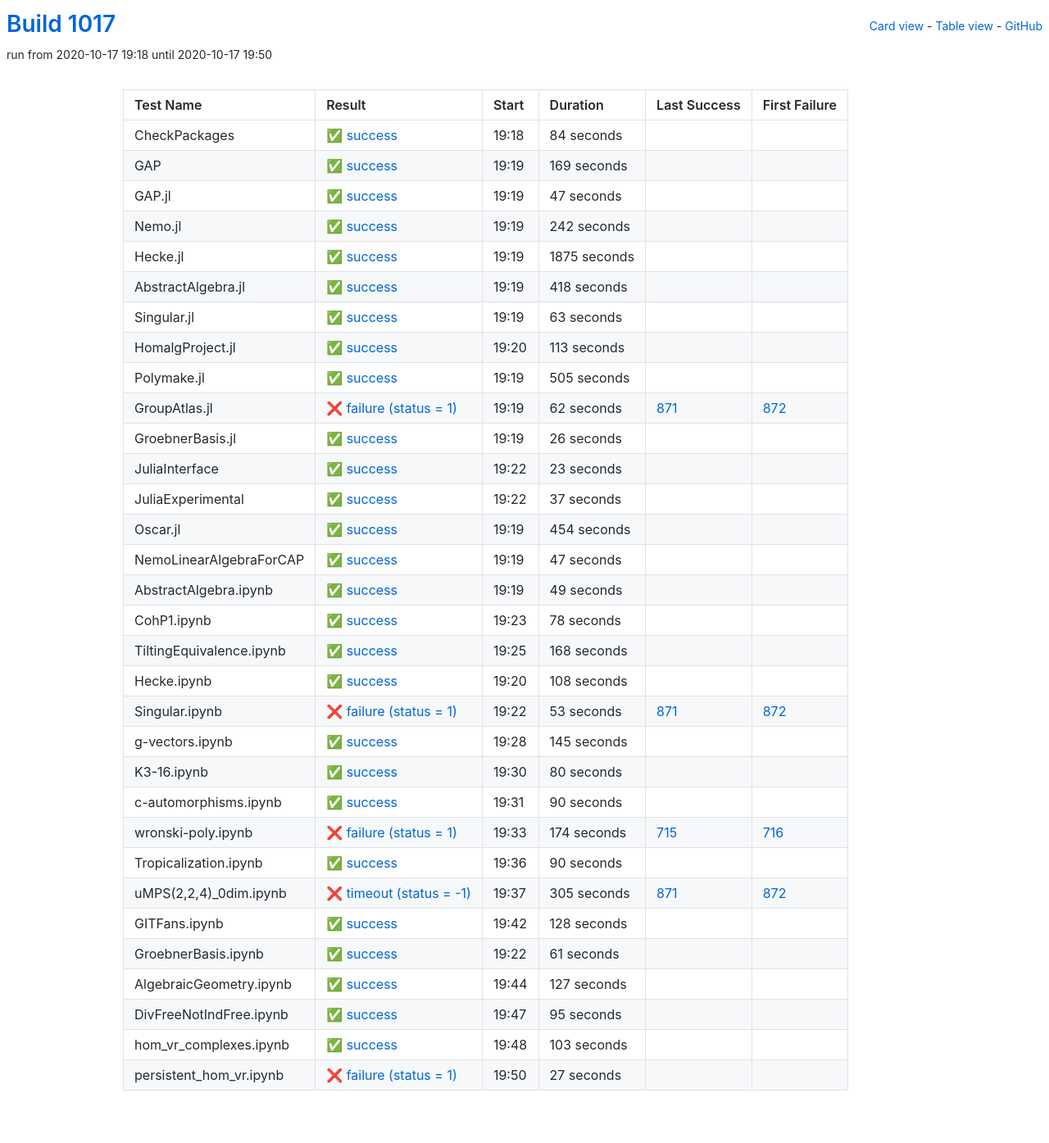
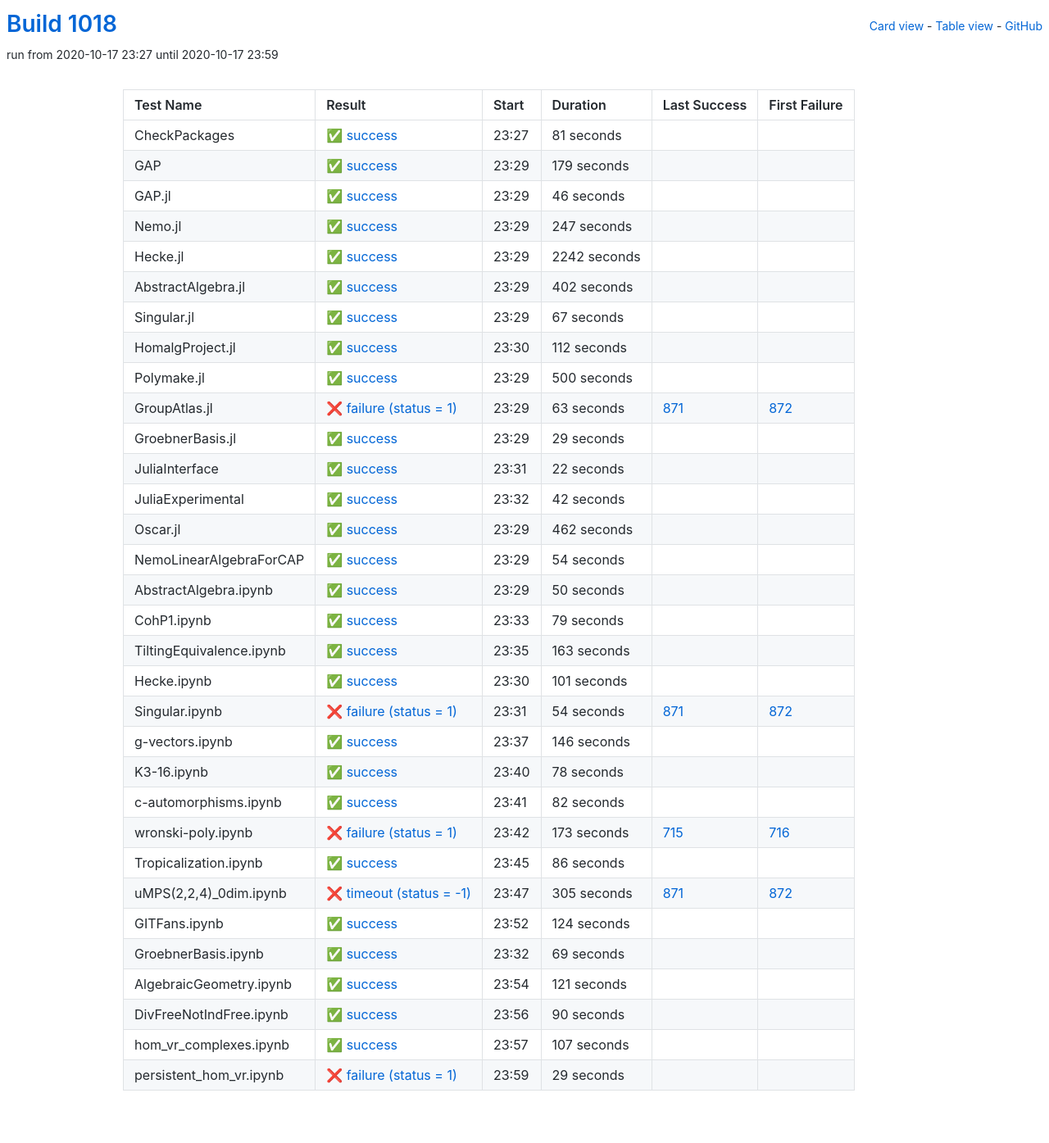
Before and after one commit to oscar-system/oscar-ci-status-stable, a Jekyll site: the page built from table.html, in a window 1280 px wide. Shown: the whole page at 82% size. Built offline with Jekyll 4.4.1, drawn with Linux system fonts in a browser that asks for light colours.

Commit message:
Build #1018

```diff
--- a/_data/ci.yml
+++ b/_data/ci.yml
@@ -1,6 +1,6 @@
 ---
-build: 1017
-build_url: https://oscarci.mathematik.uni-kl.de/job/oscar-stable/1017/
+build: 1018
+build_url: https://oscarci.mathematik.uni-kl.de/job/oscar-stable/1018/
 job: oscar-stable
 organization: oscar-system
 repo: oscar-ci-status-stable
@@ -8,200 +8,260 @@ repourl: https://github.com/oscar-system/oscar-ci-status-stable
 tests:
 - name: CheckPackages
   id: checkpackages
-  log: https://oscarci.mathematik.uni-kl.de/job/oscar-stable/1017/artifact/logs/build-1017/CheckPackages.log
-  start: 2020-10-17 19:18
+  log: https://oscarci.mathematik.uni-kl.de/job/oscar-stable/1018/artifact/logs/build-1018/CheckPackages.log
+  start: 2020-10-17 23:27
   success: true
   exitcode: 0
   status: success
-  duration: 84
+  duration: 81
   last_success: false
   last_success_url:
   first_failure: false
   first_failure_url:
 - name: GAP
   id: gap
-  log: https://oscarci.mathematik.uni-kl.de/job/oscar-stable/1017/artifact/logs/build-1017/GAP.log
-  start: 2020-10-17 19:19
+  log: https://oscarci.mathematik.uni-kl.de/job/oscar-stable/1018/artifact/logs/build-1018/GAP.log
+  start: 2020-10-17 23:29
   success: true
   exitcode: 0
   status: success
-  duration: 169
+  duration: 179
   last_success: false
   last_success_url:
   first_failure: false
   first_failure_url:
 - name: GAP.jl
   id: gap-jl
-  log: https://oscarci.mathematik.uni-kl.de/job/oscar-stable/1017/artifact/logs/build-1017/GAP.jl.log
-  start: 2020-10-17 19:19
+  log: https://oscarci.mathematik.uni-kl.de/job/oscar-stable/1018/artifact/logs/build-1018/GAP.jl.log
+  start: 2020-10-17 23:29
   success: true
   exitcode: 0
   status: success
-  duration: 47
+  duration: 46
   last_success: false
   last_success_url:
   first_failure: false
   first_failure_url:
 - name: Nemo.jl
   id: nemo-jl
-  log: https://oscarci.mathematik.uni-kl.de/job/oscar-stable/1017/artifact/logs/build-1017/Nemo.jl.log
-  start: 2020-10-17 19:19
+  log: https://oscarci.mathematik.uni-kl.de/job/oscar-stable/1018/artifact/logs/build-1018/Nemo.jl.log
+  start: 2020-10-17 23:29
   success: true
   exitcode: 0
   status: success
-  duration: 242
+  duration: 247
   last_success: false
   last_success_url:
   first_failure: false
   first_failure_url:
 - name: Hecke.jl
   id: hecke-jl
-  log: https://oscarci.mathematik.uni-kl.de/job/oscar-stable/1017/artifact/logs/build-1017/Hecke.jl.log
-  start: 2020-10-17 19:19
+  log: https://oscarci.mathematik.uni-kl.de/job/oscar-stable/1018/artifact/logs/build-1018/Hecke.jl.log
+  start: 2020-10-17 23:29
   success: true
   exitcode: 0
   status: success
-  duration: 1875
+  duration: 2242
   last_success: false
   last_success_url:
   first_failure: false
   first_failure_url:
 - name: AbstractAlgebra.jl
   id: abstractalgebra-jl
-  log: https://oscarci.mathematik.uni-kl.de/job/oscar-stable/1017/artifact/logs/build-1017/AbstractAlgebra.jl.log
-  start: 2020-10-17 19:19
+  log: https://oscarci.mathematik.uni-kl.de/job/oscar-stable/1018/artifact/logs/build-1018/AbstractAlgebra.jl.log
+  start: 2020-10-17 23:29
   success: true
   exitcode: 0
   status: success
-  duration: 418
+  duration: 402
   last_success: false
   last_success_url:
   first_failure: false
   first_failure_url:
 - name: Singular.jl
   id: singular-jl
-  log: https://oscarci.mathematik.uni-kl.de/job/oscar-stable/1017/artifact/logs/build-1017/Singular.jl.log
-  start: 2020-10-17 19:19
+  log: https://oscarci.mathematik.uni-kl.de/job/oscar-stable/1018/artifact/logs/build-1018/Singular.jl.log
+  start: 2020-10-17 23:29
   success: true
   exitcode: 0
   status: success
-  duration: 63
+  duration: 67
   last_success: false
   last_success_url:
   first_failure: false
   first_failure_url:
 - name: HomalgProject.jl
   id: homalgproject-jl
-  log: https://oscarci.mathematik.uni-kl.de/job/oscar-stable/1017/artifact/logs/build-1017/HomalgProject.jl.log
-  start: 2020-10-17 19:20
+  log: https://oscarci.mathematik.uni-kl.de/job/oscar-stable/1018/artifact/logs/build-1018/HomalgProject.jl.log
+  start: 2020-10-17 23:30
   success: true
   exitcode: 0
   status: success
-  duration: 113
+  duration: 112
   last_success: false
   last_success_url:
   first_failure: false
   first_failure_url:
 - name: Polymake.jl
   id: polymake-jl
-  log: https://oscarci.mathematik.uni-kl.de/job/oscar-stable/1017/artifact/logs/build-1017/Polymake.jl.log
-  start: 2020-10-17 19:19
+  log: https://oscarci.mathematik.uni-kl.de/job/oscar-stable/1018/artifact/logs/build-1018/Polymake.jl.log
+  start: 2020-10-17 23:29
   success: true
   exitcode: 0
   status: success
-  duration: 505
+  duration: 500
   last_success: false
   last_success_url:
   first_failure: false
   first_failure_url:
 - name: GroupAtlas.jl
   id: groupatlas-jl
-  log: https://oscarci.mathematik.uni-kl.de/job/oscar-stable/1017/artifact/logs/build-1017/GroupAtlas.jl.log
-  start: 2020-10-17 19:19
+  log: https://oscarci.mathematik.uni-kl.de/job/oscar-stable/1018/artifact/logs/build-1018/GroupAtlas.jl.log
+  start: 2020-10-17 23:29
   success: false
   exitcode: 1
   status: failure
-  duration: 62
+  duration: 63
   last_success: 871
   last_success_url: https://oscarci.mathematik.uni-kl.de/job/oscar-stable/871/
   first_failure: 872
   first_failure_url: https://oscarci.mathematik.uni-kl.de/job/oscar-stable/872/
 - name: GroebnerBasis.jl
   id: groebnerbasis-jl
-  log: https://oscarci.mathematik.uni-kl.de/job/oscar-stable/1017/artifact/logs/build-1017/GroebnerBasis.jl.log
-  start: 2020-10-17 19:19
+  log: https://oscarci.mathematik.uni-kl.de/job/oscar-stable/1018/artifact/logs/build-1018/GroebnerBasis.jl.log
+  start: 2020-10-17 23:29
   success: true
   exitcode: 0
   status: success
-  duration: 26
+  duration: 29
   last_success: false
   last_success_url:
   first_failure: false
   first_failure_url:
 - name: JuliaInterface
   id: juliainterface
-  log: https://oscarci.mathematik.uni-kl.de/job/oscar-stable/1017/artifact/logs/build-1017/JuliaInterface.log
-  start: 2020-10-17 19:22
+  log: https://oscarci.mathematik.uni-kl.de/job/oscar-stable/1018/artifact/logs/build-1018/JuliaInterface.log
+  start: 2020-10-17 23:31
   success: true
   exitcode: 0
   status: success
-  duration: 23
+  duration: 22
   last_success: false
   last_success_url:
   first_failure: false
   first_failure_url:
 - name: JuliaExperimental
   id: juliaexperimental
-  log: https://oscarci.mathematik.uni-kl.de/job/oscar-stable/1017/artifact/logs/build-1017/JuliaExperimental.log
-  start: 2020-10-17 19:22
+  log: https://oscarci.mathematik.uni-kl.de/job/oscar-stable/1018/artifact/logs/build-1018/JuliaExperimental.log
+  start: 2020-10-17 23:32
   success: true
   exitcode: 0
   status: success
-  duration: 37
+  duration: 42
   last_success: false
   last_success_url:
   first_failure: false
   first_failure_url:
 - name: Oscar.jl
   id: oscar-jl
-  log: https://oscarci.mathematik.uni-kl.de/job/oscar-stable/1017/artifact/logs/build-1017/Oscar.jl.log
-  start: 2020-10-17 19:19
+  log: https://oscarci.mathematik.uni-kl.de/job/oscar-stable/1018/artifact/logs/build-1018/Oscar.jl.log
+  start: 2020-10-17 23:29
   success: true
   exitcode: 0
   status: success
-  duration: 454
+  duration: 462
   last_success: false
   last_success_url:
   first_failure: false
   first_failure_url:
 - name: NemoLinearAlgebraForCAP
   id: nemolinearalgebraforcap
-  log: https://oscarci.mathematik.uni-kl.de/job/oscar-stable/1017/artifact/logs/build-1017/NemoLinearAlgebraForCAP.log
-  start: 2020-10-17 19:19
+  log: https://oscarci.mathematik.uni-kl.de/job/oscar-stable/1018/artifact/logs/build-1018/NemoLinearAlgebraForCAP.log
+  start: 2020-10-17 23:29
   success: true
   exitcode: 0
   status: success
-  duration: 47
+  duration: 54
   last_success: false
   last_success_url:
   first_failure: false
   first_failure_url:
 - name: AbstractAlgebra.ipynb
   id: abstractalgebra-ipynb
-  log: https://oscarci.mathematik.uni-kl.de/job/oscar-stable/1017/artifact/logs/build-1017/AbstractAlgebra.ipynb.log
-  start: 2020-10-17 19:19
+  log: https://oscarci.mathematik.uni-kl.de/job/oscar-stable/1018/artifact/logs/build-1018/AbstractAlgebra.ipynb.log
+  start: 2020-10-17 23:29
   success: true
   exitcode: 0
   status: success
-  duration: 49
+  duration: 50
   last_success: false
   last_success_url:
   first_failure: false
   first_failure_url:
 - name: CohP1.ipynb
   id: cohp1-ipynb
-  log: https://oscarci.mathematik.uni-kl.de/job/oscar-stable/1017/artifact/logs/build-1017/CohP1.ipynb.log
-  start: 2020-10-17 19:23
+  log: https://oscarci.mathematik.uni-kl.de/job/oscar-stable/1018/artifact/logs/build-1018/CohP1.ipynb.log
+  start: 2020-10-17 23:33
+  success: true
+  exitcode: 0
+  status: success
+  duration: 79
+  last_success: false
+  last_success_url:
+  first_failure: false
+  first_failure_url:
+- name: TiltingEquivalence.ipynb
+  id: tiltingequivalence-ipynb
+  log: https://oscarci.mathematik.uni-kl.de/job/oscar-stable/1018/artifact/logs/build-1018/TiltingEquivalence.ipynb.log
+  start: 2020-10-17 23:35
+  success: true
+  exitcode: 0
+  status: success
+  duration: 163
+  last_success: false
+  last_success_url:
+  first_failure: false
+  first_failure_url:
+- name: Hecke.ipynb
+  id: hecke-ipynb
+  log: https://oscarci.mathematik.uni-kl.de/job/oscar-stable/1018/artifact/logs/build-1018/Hecke.ipynb.log
+  start: 2020-10-17 23:30
+  success: true
+  exitcode: 0
+  status: success
+  duration: 101
+  last_success: false
+  last_success_url:
+  first_failure: false
+  first_failure_url:
+- name: Singular.ipynb
+  id: singular-ipynb
+  log: https://oscarci.mathematik.uni-kl.de/job/oscar-stable/1018/artifact/logs/build-1018/Singular.ipynb.log
+  start: 2020-10-17 23:31
+  success: false
+  exitcode: 1
+  status: failure
+  duration: 54
+  last_success: 871
+  last_success_url: https://oscarci.mathematik.uni-kl.de/job/oscar-stable/871/
+  first_failure: 872
+  first_failure_url: https://oscarci.mathematik.uni-kl.de/job/oscar-stable/872/
+- name: g-vectors.ipynb
+  id: g-vectors-ipynb
+  log: https://oscarci.mathematik.uni-kl.de/job/oscar-stable/1018/artifact/logs/build-1018/g-vectors.ipynb.log
+  start: 2020-10-17 23:37
+  success: true
+  exitcode: 0
+  status: success
+  duration: 146
+  last_success: false
+  last_success_url:
+  first_failure: false
+  first_failure_url:
+- name: K3-16.ipynb
+  id: k3-16-ipynb
+  log: https://oscarci.mathematik.uni-kl.de/job/oscar-stable/1018/artifact/logs/build-1018/K3-16.ipynb.log
+  start: 2020-10-17 23:40
   success: true
   exitcode: 0
   status: success
@@ -210,106 +270,46 @@ tests:
   last_success_url:
   first_failure: false
   first_failure_url:
-- name: TiltingEquivalence.ipynb
-  id: tiltingequivalence-ipynb
-  log: https://oscarci.mathematik.uni-kl.de/job/oscar-stable/1017/artifact/logs/build-1017/TiltingEquivalence.ipynb.log
-  start: 2020-10-17 19:25
+- name: c-automorphisms.ipynb
+  id: c-automorphisms-ipynb
+  log: https://oscarci.mathematik.uni-kl.de/job/oscar-stable/1018/artifact/logs/build-1018/c-automorphisms.ipynb.log
+  start: 2020-10-17 23:41
   success: true
   exitcode: 0
   status: success
-  duration: 168
-  last_success: false
-  last_success_url:
-  first_failure: false
-  first_failure_url:
-- name: Hecke.ipynb
-  id: hecke-ipynb
-  log: https://oscarci.mathematik.uni-kl.de/job/oscar-stable/1017/artifact/logs/build-1017/Hecke.ipynb.log
-  start: 2020-10-17 19:20
-  success: true
-  exitcode: 0
-  status: success
-  duration: 108
-  last_success: false
-  last_success_url:
-  first_failure: false
-  first_failure_url:
-- name: Singular.ipynb
-  id: singular-ipynb
-  log: https://oscarci.mathematik.uni-kl.de/job/oscar-stable/1017/artifact/logs/build-1017/Singular.ipynb.log
-  start: 2020-10-17 19:22
-  success: false
-  exitcode: 1
-  status: failure
-  duration: 53
-  last_success: 871
-  last_success_url: https://oscarci.mathematik.uni-kl.de/job/oscar-stable/871/
-  first_failure: 872
-  first_failure_url: https://oscarci.mathematik.uni-kl.de/job/oscar-stable/872/
-- name: g-vectors.ipynb
-  id: g-vectors-ipynb
-  log: https://oscarci.mathematik.uni-kl.de/job/oscar-stable/1017/artifact/logs/build-1017/g-vectors.ipynb.log
-  start: 2020-10-17 19:28
-  success: true
-  exitcode: 0
-  status: success
-  duration: 145
-  last_success: false
-  last_success_url:
-  first_failure: false
-  first_failure_url:
-- name: K3-16.ipynb
-  id: k3-16-ipynb
-  log: https://oscarci.mathematik.uni-kl.de/job/oscar-stable/1017/artifact/logs/build-1017/K3-16.ipynb.log
-  start: 2020-10-17 19:30
-  success: true
-  exitcode: 0
-  status: success
-  duration: 80
-  last_success: false
-  last_success_url:
-  first_failure: false
-  first_failure_url:
-- name: c-automorphisms.ipynb
-  id: c-automorphisms-ipynb
-  log: https://oscarci.mathematik.uni-kl.de/job/oscar-stable/1017/artifact/logs/build-1017/c-automorphisms.ipynb.log
-  start: 2020-10-17 19:31
-  success: true
-  exitcode: 0
-  status: success
-  duration: 90
+  duration: 82
   last_success: false
   last_success_url:
   first_failure: false
   first_failure_url:
 - name: wronski-poly.ipynb
   id: wronski-poly-ipynb
-  log: https://oscarci.mathematik.uni-kl.de/job/oscar-stable/1017/artifact/logs/build-1017/wronski-poly.ipynb.log
-  start: 2020-10-17 19:33
+  log: https://oscarci.mathematik.uni-kl.de/job/oscar-stable/1018/artifact/logs/build-1018/wronski-poly.ipynb.log
+  start: 2020-10-17 23:42
   success: false
   exitcode: 1
   status: failure
-  duration: 174
+  duration: 173
   last_success: 715
   last_success_url: https://oscarci.mathematik.uni-kl.de/job/oscar-stable/715/
   first_failure: 716
   first_failure_url: https://oscarci.mathematik.uni-kl.de/job/oscar-stable/716/
 - name: Tropicalization.ipynb
   id: tropicalization-ipynb
-  log: https://oscarci.mathematik.uni-kl.de/job/oscar-stable/1017/artifact/logs/build-1017/Tropicalization.ipynb.log
-  start: 2020-10-17 19:36
+  log: https://oscarci.mathematik.uni-kl.de/job/oscar-stable/1018/artifact/logs/build-1018/Tropicalization.ipynb.log
+  start: 2020-10-17 23:45
   success: true
   exitcode: 0
   status: success
-  duration: 90
+  duration: 86
   last_success: false
   last_success_url:
   first_failure: false
   first_failure_url:
 - name: uMPS(2,2,4)_0dim.ipynb
   id: umps-2-2-4-0dim-ipynb
-  log: https://oscarci.mathematik.uni-kl.de/job/oscar-stable/1017/artifact/logs/build-1017/uMPS-2-2-4-_0dim.ipynb.log
-  start: 2020-10-17 19:37
+  log: https://oscarci.mathematik.uni-kl.de/job/oscar-stable/1018/artifact/logs/build-1018/uMPS-2-2-4-_0dim.ipynb.log
+  start: 2020-10-17 23:47
   success: false
   exitcode: -1
   status: timeout
@@ -320,72 +320,72 @@ tests:
   first_failure_url: https://oscarci.mathematik.uni-kl.de/job/oscar-stable/872/
 - name: GITFans.ipynb
   id: gitfans-ipynb
-  log: https://oscarci.mathematik.uni-kl.de/job/oscar-stable/1017/artifact/logs/build-1017/GITFans.ipynb.log
-  start: 2020-10-17 19:42
+  log: https://oscarci.mathematik.uni-kl.de/job/oscar-stable/1018/artifact/logs/build-1018/GITFans.ipynb.log
+  start: 2020-10-17 23:52
   success: true
   exitcode: 0
   status: success
-  duration: 128
+  duration: 124
   last_success: false
   last_success_url:
   first_failure: false
   first_failure_url:
 - name: GroebnerBasis.ipynb
   id: groebnerbasis-ipynb
-  log: https://oscarci.mathematik.uni-kl.de/job/oscar-stable/1017/artifact/logs/build-1017/GroebnerBasis.ipynb.log
-  start: 2020-10-17 19:22
+  log: https://oscarci.mathematik.uni-kl.de/job/oscar-stable/1018/artifact/logs/build-1018/GroebnerBasis.ipynb.log
+  start: 2020-10-17 23:32
   success: true
   exitcode: 0
   status: success
-  duration: 61
+  duration: 69
   last_success: false
   last_success_url:
   first_failure: false
   first_failure_url:
 - name: AlgebraicGeometry.ipynb
   id: algebraicgeometry-ipynb
-  log: https://oscarci.mathematik.uni-kl.de/job/oscar-stable/1017/artifact/logs/build-1017/AlgebraicGeometry.ipynb.log
-  start: 2020-10-17 19:44
+  log: https://oscarci.mathematik.uni-kl.de/job/oscar-stable/1018/artifact/logs/build-1018/AlgebraicGeometry.ipynb.log
+  start: 2020-10-17 23:54
   success: true
   exitcode: 0
   status: success
-  duration: 127
+  duration: 121
   last_success: false
   last_success_url:
   first_failure: false
   first_failure_url:
 - name: DivFreeNotIndFree.ipynb
   id: divfreenotindfree-ipynb
-  log: https://oscarci.mathematik.uni-kl.de/job/oscar-stable/1017/artifact/logs/build-1017/DivFreeNotIndFree.ipynb.log
-  start: 2020-10-17 19:47
+  log: https://oscarci.mathematik.uni-kl.de/job/oscar-stable/1018/artifact/logs/build-1018/DivFreeNotIndFree.ipynb.log
+  start: 2020-10-17 23:56
   success: true
   exitcode: 0
   status: success
-  duration: 95
+  duration: 90
   last_success: false
   last_success_url:
   first_failure: false
   first_failure_url:
 - name: hom_vr_complexes.ipynb
   id: hom-vr-complexes-ipynb
-  log: https://oscarci.mathematik.uni-kl.de/job/oscar-stable/1017/artifact/logs/build-1017/hom_vr_complexes.ipynb.log
-  start: 2020-10-17 19:48
+  log: https://oscarci.mathematik.uni-kl.de/job/oscar-stable/1018/artifact/logs/build-1018/hom_vr_complexes.ipynb.log
+  start: 2020-10-17 23:57
   success: true
   exitcode: 0
   status: success
-  duration: 103
+  duration: 107
   last_success: false
   last_success_url:
   first_failure: false
   first_failure_url:
 - name: persistent_hom_vr.ipynb
   id: persistent-hom-vr-ipynb
-  log: https://oscarci.mathematik.uni-kl.de/job/oscar-stable/1017/artifact/logs/build-1017/persistent_hom_vr.ipynb.log
-  start: 2020-10-17 19:50
+  log: https://oscarci.mathematik.uni-kl.de/job/oscar-stable/1018/artifact/logs/build-1018/persistent_hom_vr.ipynb.log
+  start: 2020-10-17 23:59
   success: false
   exitcode: 1
   status: failure
-  duration: 27
+  duration: 29
   last_success: false
   last_success_url:
   first_failure: false
```
Also changed, not shown: README.md.
